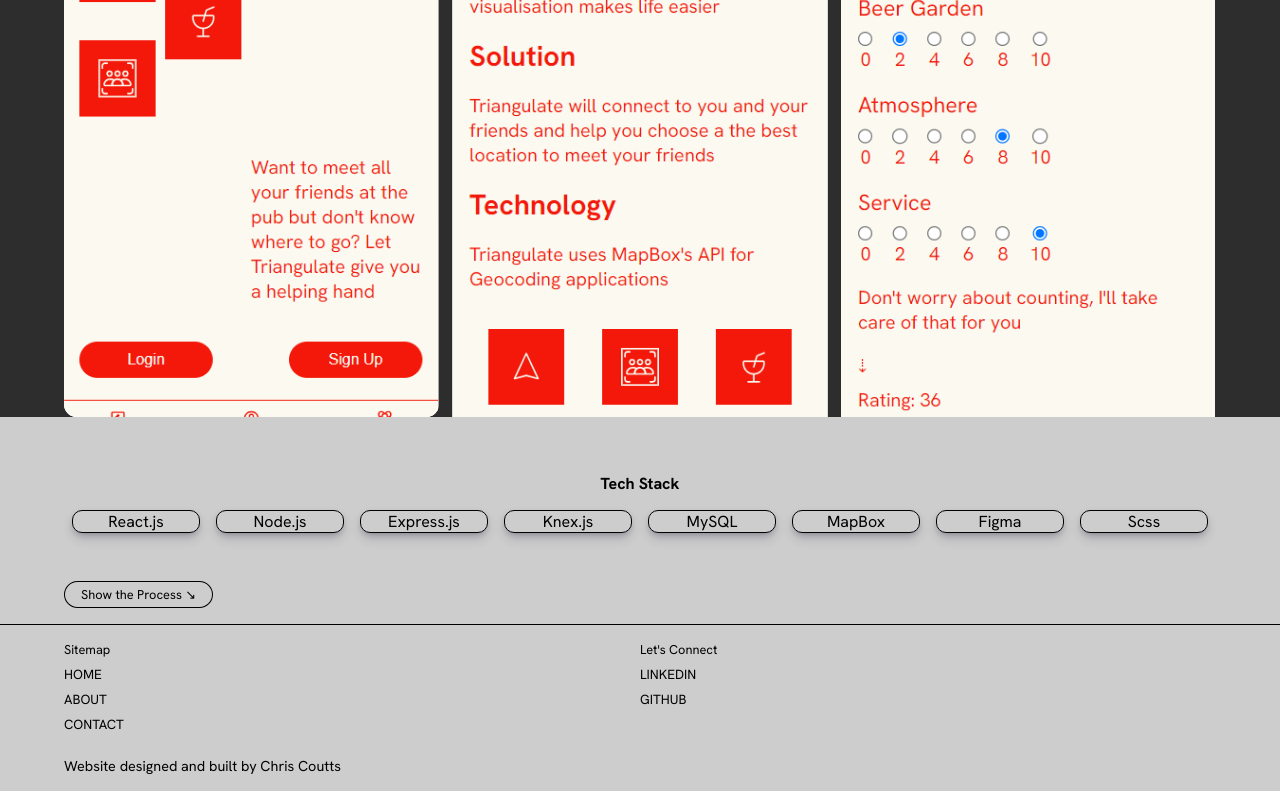
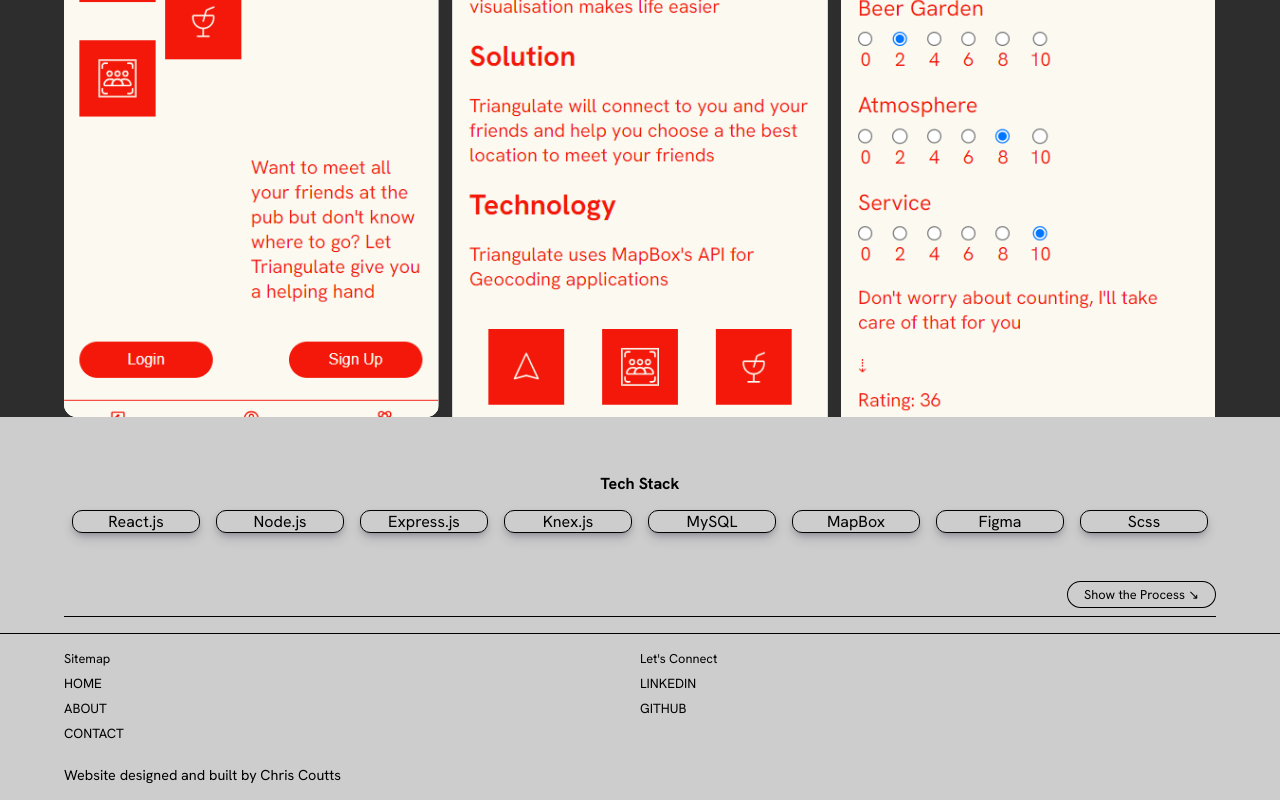
Before and after one commit to ccoutts2/portfolio, a Next.js app: page /projects/triangulate in a window 1280 px wide. Shown: the part 1854-2654 px from the top of the page. Built offline with nearby package versions, Linux system fonts and the light colour scheme.

Commit message:
Adjust styling

```diff
--- a/src/pages/projects/index.module.scss
+++ b/src/pages/projects/index.module.scss
@@ -73,6 +73,7 @@ $max-width: 1550px;
 }
 
 .button_container {
+  padding-bottom: 1rem;
   width: 100%;
   @include flex(row, space-between, stretch);
 
--- a/src/pages/projects/triangulate.jsx
+++ b/src/pages/projects/triangulate.jsx
@@ -154,12 +154,14 @@ export default function Triangulate() {
             </article>
           </section>
           <section className={styles.process}>
+            <div className={styles.button_container}>
               <Button
                 label={
                   showText ? `Hide the Process \u2198` : `Show the Process  \u2198`
                 }
                 onClick={onClick}
               />
+            </div>
 
             {showText ? (
               <motion.div
```
Lines whose indentation alone changed are shown as unchanged.
